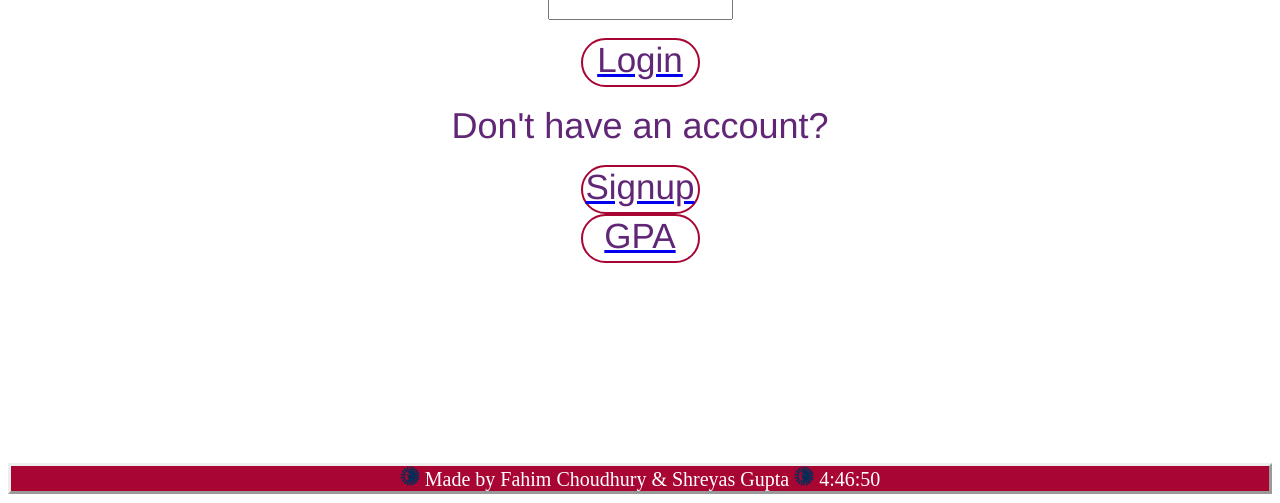
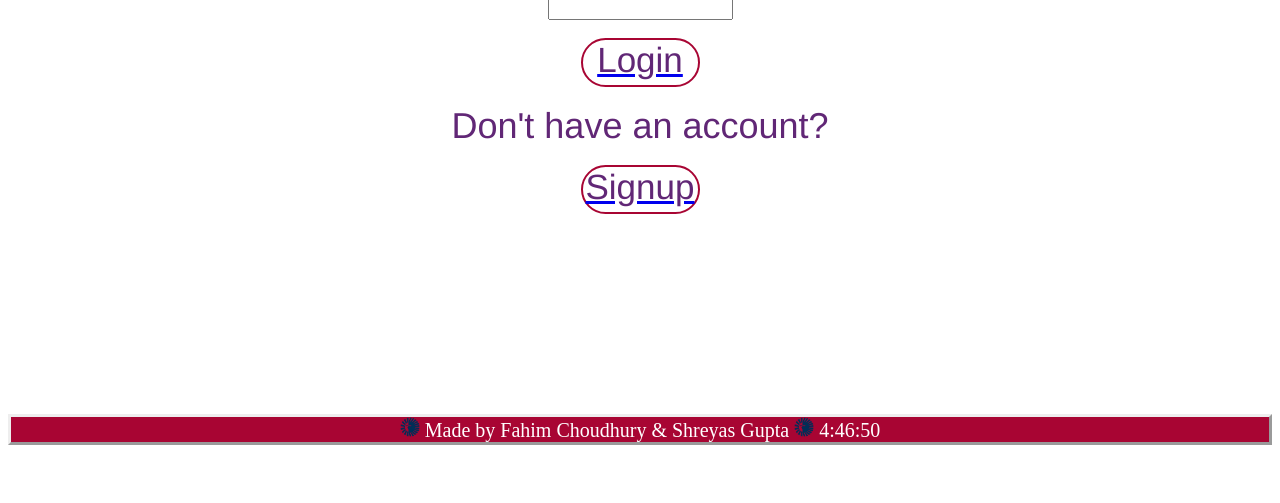
Before and after one commit to sgupta17/GPACalc, a Python web app: template templates/index.html in a window 1280 px wide. Shown: the part 253-756 px from the top of the page. Run offline with Jinja, Linux system fonts and the light colour scheme; the template is opened without the code that fills it, so the values that code supplies are empty.

Commit message:
Removed files

```diff
--- a/static/style.css
+++ b/static/style.css
@@ -100,7 +100,6 @@ body{
   transition: width 1s;
   background-color: #a80533;
 }
-
 #centerer{
   text-align: center;
   position: relative;
--- a/templates/index.html
+++ b/templates/index.html
@@ -31,11 +31,6 @@
 		    Signup
 		   </div>
 			 	</a>
-				<a href = "gpa">
-			  <div id = "SignupButton">
-			    GPA
-			   </div>
-				 	</a>
 		</div>
 		<body onload="startTime()">
 		<br>	<br>	<br>	<br>	<br>	<br> <br>	<br> <br>	<br>
```
Also changed, not shown: 1 other file.
